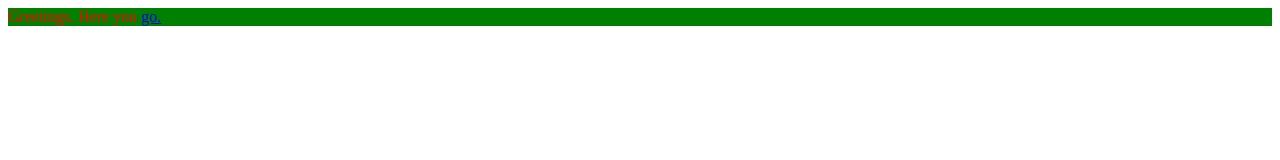
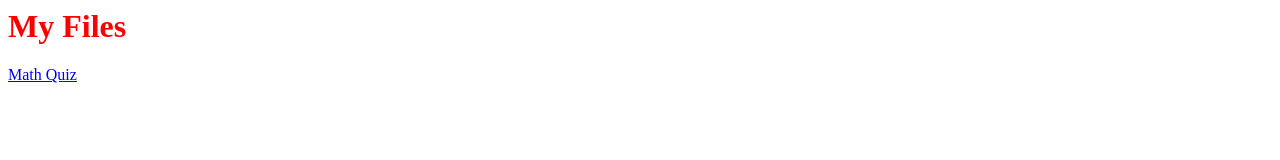
Before and after one commit to Ph4ven/R2ComputerProgramming, a plain HTML site: page index.html in a window 1280 px wide. Drawn offline with Linux system fonts and the light colour scheme.

Commit message:
Update index.html

```diff
--- a/index.html
+++ b/index.html
@@ -3,8 +3,9 @@
 <link rel="stylesheet" type ="text/css" href= "demoStyle.css"/>
 </head>
 <body>
-<p id='open'>
- Greetings. Here you <a href= "mathquiz.html"> go. </a>
+ <h1>My Files</h1>
+<p>
+<a href= "mathquiz.html"> Math Quiz</a>
 </p>
 </body>
 <html>
```
